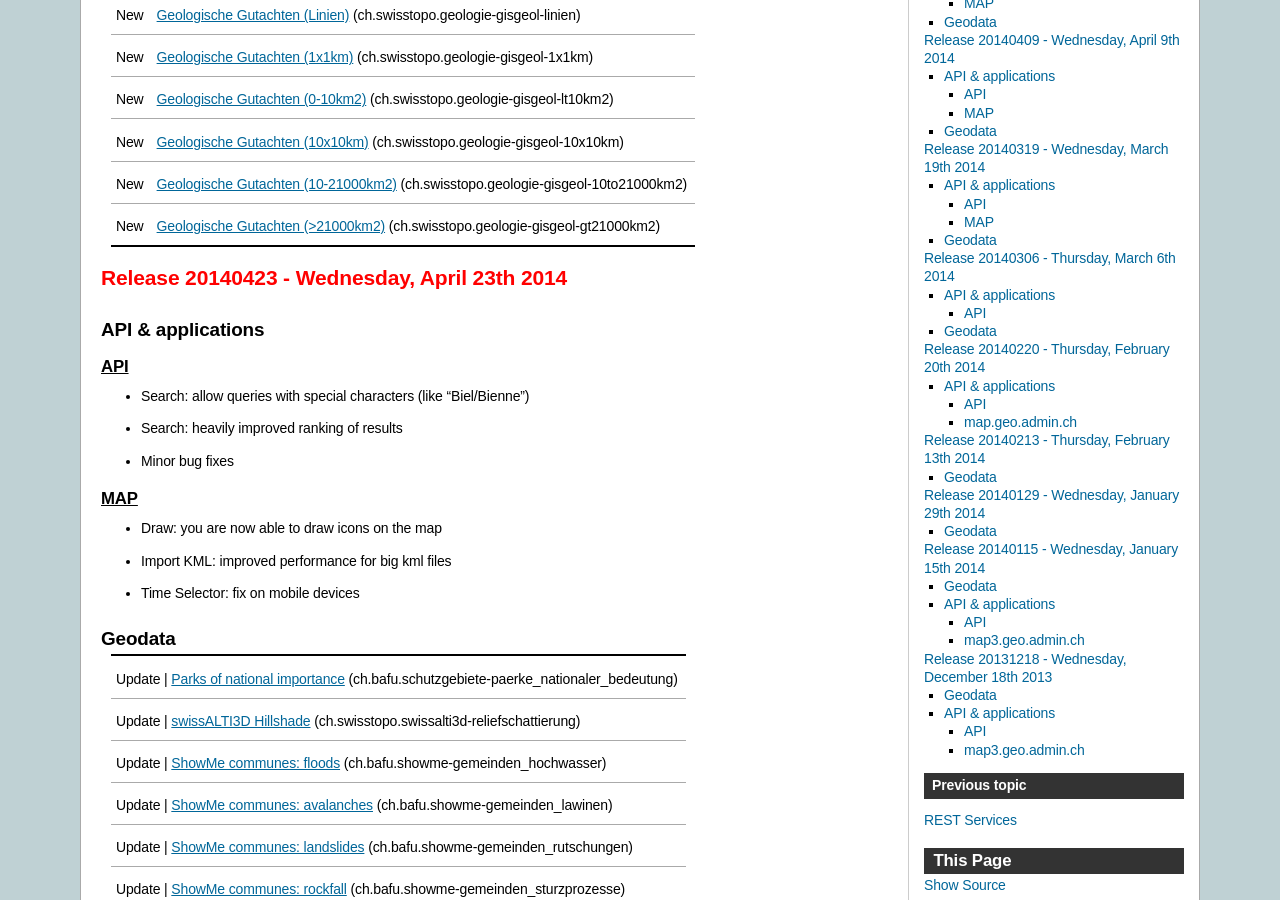
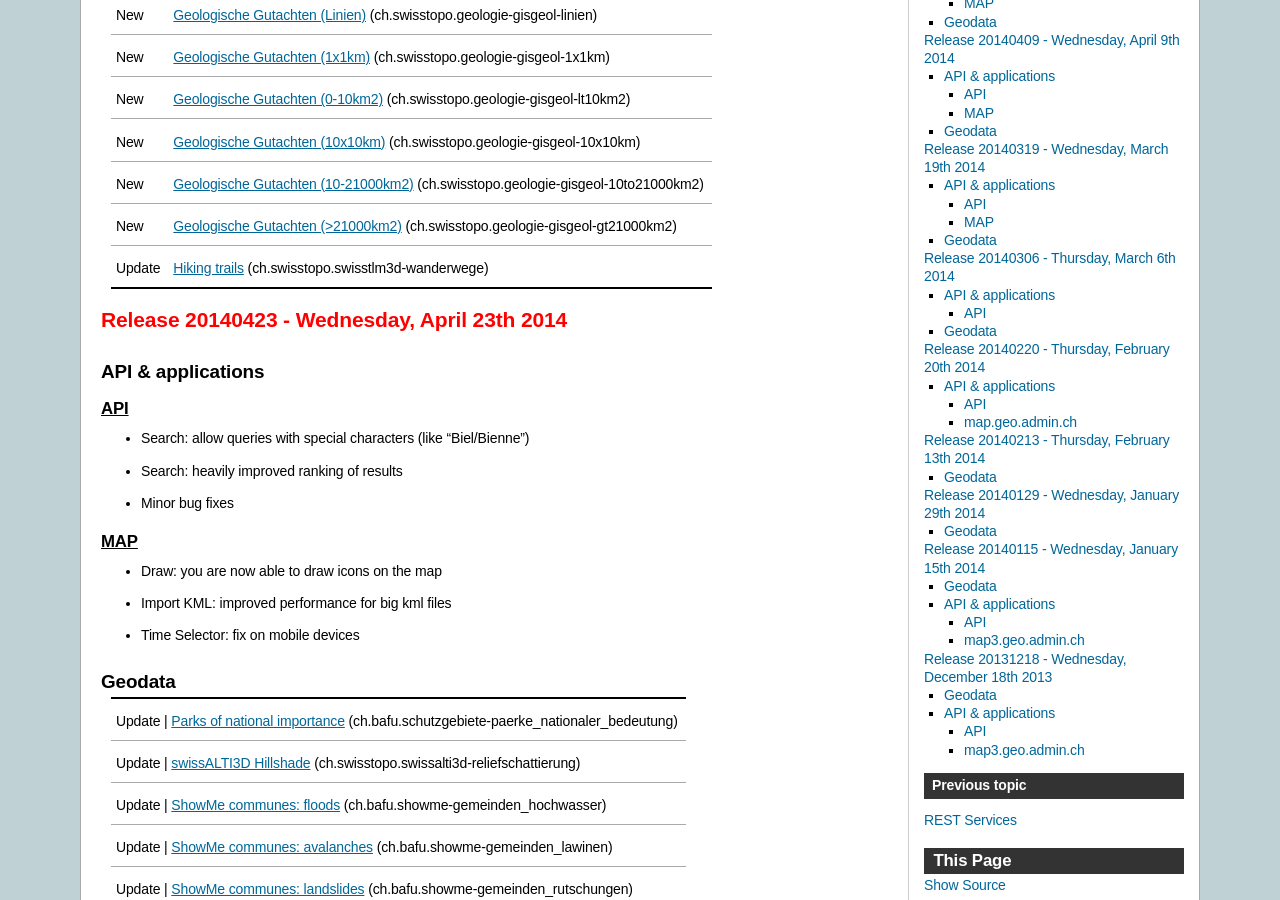
Before and after one commit to swisstopo-test/doc-chsdi3, a Sphinx documentation site: the page built from source/releasenotes/index.rst, in a window 1280 px wide and 900 px high, scrolled down 363 px. Built offline with Sphinx 7.4.7, drawn with Linux system fonts in a browser that asks for light colours; formulas are drawn with MathJax 3.

Commit message:
add ch.swisstopo.swisstlm3d-wanderwege update to releasenotes

```diff
--- a/source/releasenotes/index.rst
+++ b/source/releasenotes/index.rst
@@ -30,6 +30,8 @@ Geodata
 | New    | `Geologische Gutachten (10-21000km2) <//map.geo.admin.ch/?layers=ch.swisstopo.geologie-gisgeol-10to21000km2>`__ (ch.swisstopo.geologie-gisgeol-10to21000km2)                                         |
 +--------+------------------------------------------------------------------------------------------------------------------------------------------------------------------------------------------------------+
 | New    | `Geologische Gutachten (>21000km2) <//map.geo.admin.ch/?layers=ch.swisstopo.geologie-gisgeol-gt21000km2>`__ (ch.swisstopo.geologie-gisgeol-gt21000km2)                                               |
++--------+------------------------------------------------------------------------------------------------------------------------------------------------------------------------------------------------------+
+| Update | `Hiking trails <//map.geo.admin.ch/?layers=ch.swisstopo.swisstlm3d-wanderwege>`__ (ch.swisstopo.swisstlm3d-wanderwege)                                                                               |
 +--------+------------------------------------------------------------------------------------------------------------------------------------------------------------------------------------------------------+
 
 Release 20140423 -  Wednesday, April 23th 2014
```
